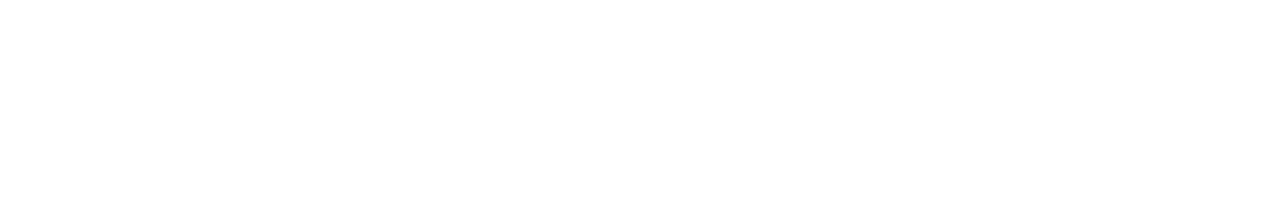
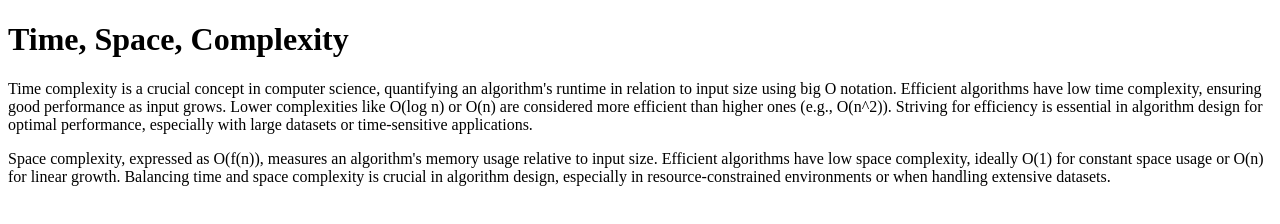
Before and after one commit to acciojob/time-and-space-complexity-arifhussain1999, a website: page main.html in a window 1280 px wide. Drawn offline with Linux system fonts and the light colour scheme.

Commit message:
created a submission

```diff
--- a/main.html
+++ b/main.html
@@ -8,7 +8,11 @@
 
 <body>
 	<!-- the entire body must be written by student -->
+	<h1>Time, Space, Complexity</h1>
+	<p>Time complexity is a crucial concept in computer science, quantifying an algorithm's runtime in relation to input size using big O notation. Efficient algorithms have low time complexity, ensuring good performance as input grows. Lower complexities like O(log n) or O(n) are considered more efficient than higher ones (e.g., O(n^2)). Striving for efficiency is essential in algorithm design for optimal performance, especially with large datasets or time-sensitive applications.</p>
+	<p>Space complexity, expressed as O(f(n)), measures an algorithm's memory usage relative to input size. Efficient algorithms have low space complexity, ideally O(1) for constant space usage or O(n) for linear growth. Balancing time and space complexity is crucial in algorithm design, especially in resource-constrained environments or when handling extensive datasets.</p>
     <script type="text/javascript" src="./script.js">
+
 </script>
 
 </body>
```
